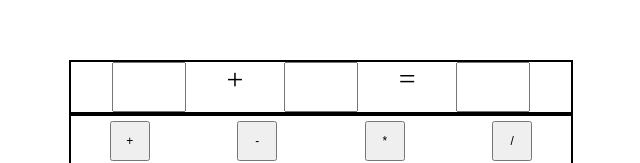
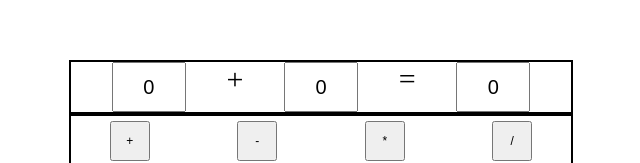
Before and after one commit to ChaeHaejoong2/calculator, a React (Vite) app in the folder calculator/: page / in a window 1280 px wide. Shown: the part 169-332 px from the top of the page, without its empty margins (321-961 px from the left). Built offline with nearby package versions, Linux system fonts and the light colour scheme.

Commit message:
minor change

```diff
--- a/calculator/src/App.tsx
+++ b/calculator/src/App.tsx
@@ -7,21 +7,24 @@ import type { Operator } from "./types/types";
 import OperatorGrid from "./components/OperatorGrid";
 
 export default function App() {
-  const [firstNum, setFirstNum] = useState();
-  const [secondNum, setSecondNum] = useState();
+  const [firstNum, setFirstNum] = useState(0);
+  const [secondNum, setSecondNum] = useState(0);
   const [operator, setOperator] = useState<Operator>("+");
-  const [result, setResult] = useState();
+  const [result, setResult] = useState(0);
 
   const handleOperateClick = () => {
-    setResult(() => {
-
-    });
-  }
+    setResult();
+  };
 
   return (
     <Wrapper>
-      <Result operator={operator} />
-      <OperatorGrid setOperator={setOperator}  />
+      <Result
+        firstNum={firstNum}
+        secondNum={secondNum}
+        operator={operator}
+        result={result}
+      />
+      <OperatorGrid setOperator={setOperator} />
       <BtnGrid />
     </Wrapper>
   );
--- a/calculator/src/components/Result.tsx
+++ b/calculator/src/components/Result.tsx
@@ -2,17 +2,20 @@ import styled from "styled-components";
 import type { Operator } from "../types/types";
 
 interface ResultProps {
+  firstNum: number;
+  secondNum: number;
   operator: Operator;
+  result: number;
 }
 
-const Result = ({ operator }: ResultProps) => {
+const Result = ({ firstNum, secondNum, operator, result }: ResultProps) => {
   return (
     <Wrapper>
-      <Input type="text" />
+      <Input value={firstNum} />
       <div>{operator}</div>
-      <Input type="text" />
+      <Input value={secondNum} />
       {"="}
-      <Input type="text" />
+      <Input value={result} />
     </Wrapper>
   );
 };
@@ -28,6 +31,7 @@ const Wrapper = styled.div`
 const Input = styled.input`
   width: 70px;
   font-size: 20px;
+  text-align: center;
 `;
 
 export default Result;
```
